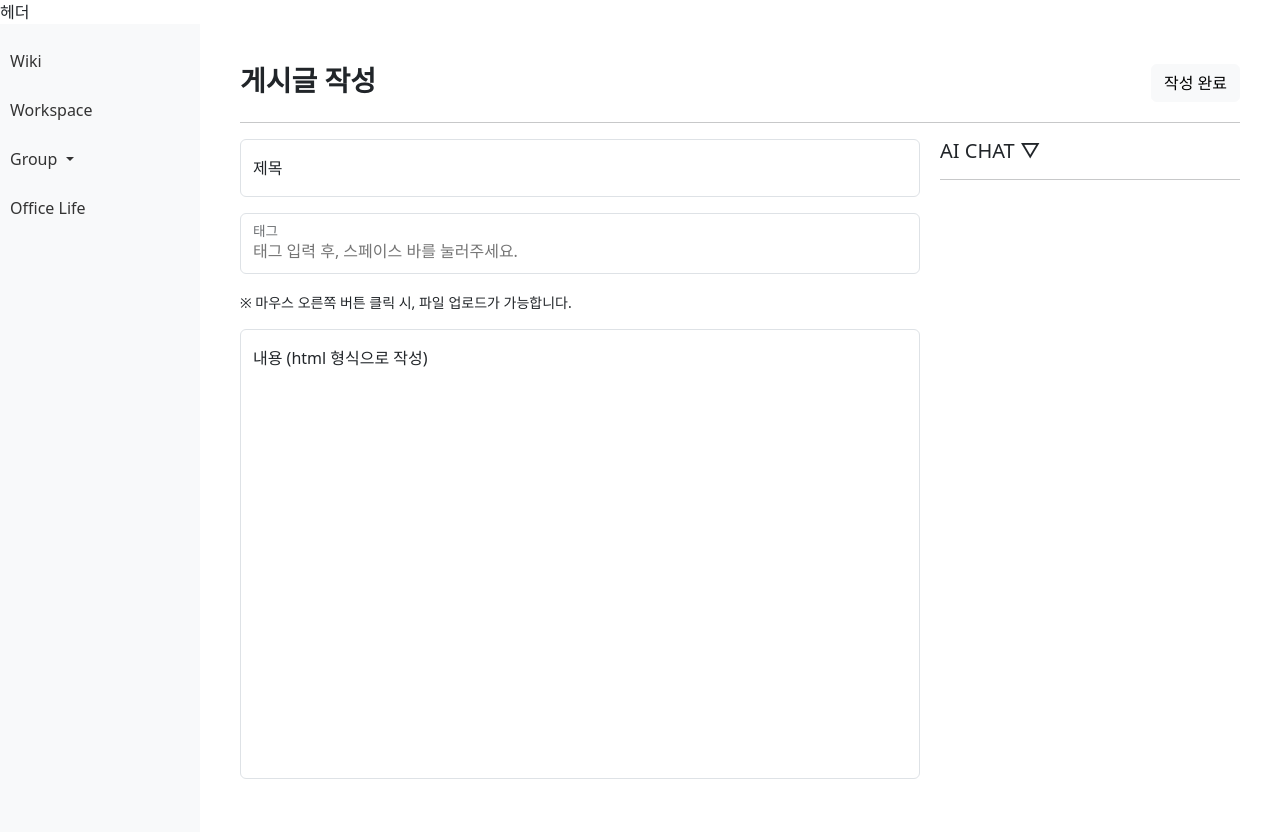
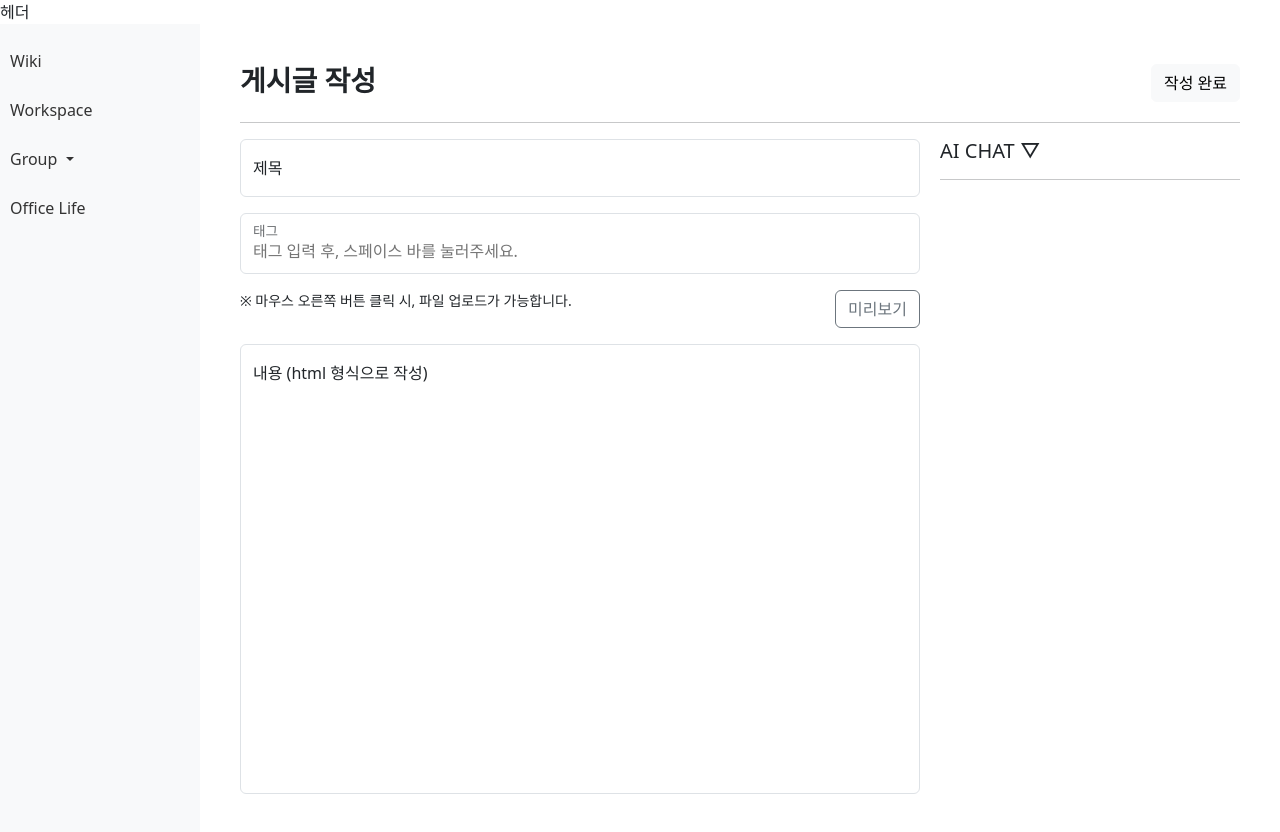
Before and after one commit to Triumers/KMS-Front, a Vue app: page /tab/general/new in a window 1280 px wide. Shown: the top 832 px of the page. Built offline with nearby package versions, Linux system fonts and the light colour scheme.

Commit message:
feat(post) : 내용 미리보기 모달창 구현

```diff
--- a/src/components/post/CreateNewPost.vue
+++ b/src/components/post/CreateNewPost.vue
@@ -20,15 +20,41 @@
 
                     <div class="form-floating mb-3">
                         <b-form-tags id="tags" class="form-control" input-id="tags-separators" v-model="postForm.tags"
-                            separator=" ,;" placeholder="태그 입력 후, 스페이스 바를 눌러주세요."
-                            no-add-on-enter></b-form-tags>
+                            separator=" ,;" placeholder="태그 입력 후, 스페이스 바를 눌러주세요." no-add-on-enter></b-form-tags>
                         <label for="tags">태그</label>
                     </div>
 
+                    <p id="content-info">
                         <small>※ 마우스 오른쪽 버튼 클릭 시, 파일 업로드가 가능합니다.</small>
+                        <span><b-button variant="outline-secondary" data-bs-toggle="modal"
+                                data-bs-target="#preview">미리보기</b-button></span>
+
+                    <!-- 미리보기 모달창 -->
+                    <div class="modal fade" id="preview" data-bs-backdrop="static" data-bs-keyboard="false"
+                        tabindex="-1" aria-labelledby="previewLabel" aria-hidden="true">
+                        <div class="modal-dialog modal-lg modal-dialog-scrollable">
+                            <div class="modal-content">
+                                <div class="modal-header">
+                                    <h1 class="modal-title fs-5" id="previewLabel">미리보기</h1>
+                                    <button type="button" class="btn-close" data-bs-dismiss="modal"
+                                        aria-label="Close"></button>
+                                </div>
+                                <div class="modal-body" v-html="postForm.content">
+
+                                </div>
+                                <div class="modal-footer">
+                                    <button type="button" class="btn btn-secondary"
+                                        data-bs-dismiss="modal">Close</button>
+                                </div>
+                            </div>
+                        </div>
+                    </div>
+                    </p>
+
                     <div id="content" class="form-floating mb-3">
                         <b-form-textarea id="content-text" class="form-control" placeholder="내용을 입력해주세요."
-                            v-model="postForm.content" no-resize @contextmenu.prevent="openFileDialog" @keydown.stop></b-form-textarea>
+                            v-model="postForm.content" no-resize @contextmenu.prevent="openFileDialog"
+                            @keydown.stop></b-form-textarea>
                         <label for="content-text">
                             내용 (html 형식으로 작성)
                         </label>
@@ -153,7 +179,6 @@ function insertAtCursor(text) {
     textarea.selectionEnd = startPos + text.length;
     textarea.focus();
 }
-
 
 async function savePost() {
 
@@ -405,7 +430,8 @@ const post = ref({
 
 <style>
 #top,
-#main {
+#main,
+#content-info {
     display: flex;
     justify-content: space-between;
 }
```
Lines whose indentation alone changed are shown as unchanged.
